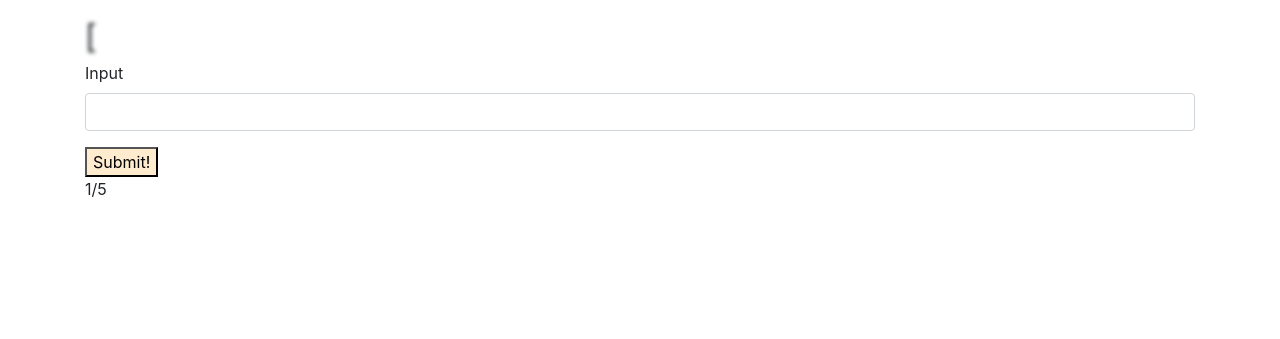
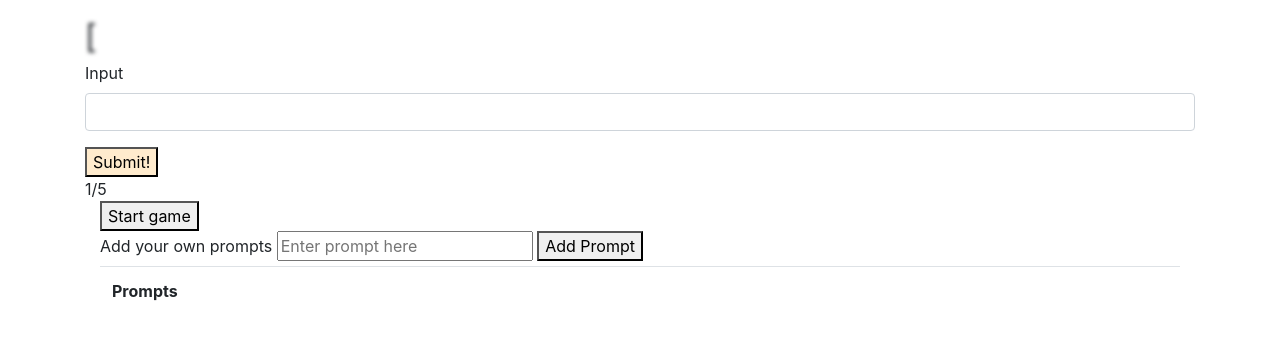
Before and after one commit to CodingMoore/code_typing_game, a website built with webpack: page src/index.html in a window 1280 px wide. Shown: the part 107-446 px from the top of the page. Built offline with nearby package versions, Linux system fonts and the light colour scheme.

Commit message:
add table for addprompt and button for start timer

```diff
--- a/src/index.html
+++ b/src/index.html
@@ -28,7 +28,34 @@
       </div>
       <button type="submit" id="subButton">Submit!</button>
     </form>
-  <div id="progress">
+  <div id="progress"></div>
+  <div class="container" id="two">
+    <div class="gamestart">
+      <button type="submit" id="gamestart">Start game</button>
+    </div>
+  </div>
+  <div id="promptTable" class="container">
+    <form id="promptForm">
+      <label for="userPrompt">Add your own prompts</label>
+      <input id="userPrompt" type="text" placeholder="Enter prompt here" required>
+      <button type="submit" class="addPrompt" for="userPrompt">Add Prompt</label>
+    </form>
+  </div>
+  <div>
+    <div class="container">
+      <table class="table">
+        <th>Prompts</th>
+        <tr  class="newPrompts"></tr>
+      </table>
+    </div>
+  </div>
+  <div class ="modal">
+    <div class="modal-content">
+      <span class="close">&times;</span>
+      <!-- <div class="card-header"></div>
+      <div class="card-body"></div>
+      <div class="card-footer"></div> -->
+    </div>
   </div>
 </body>
 </html>
```
